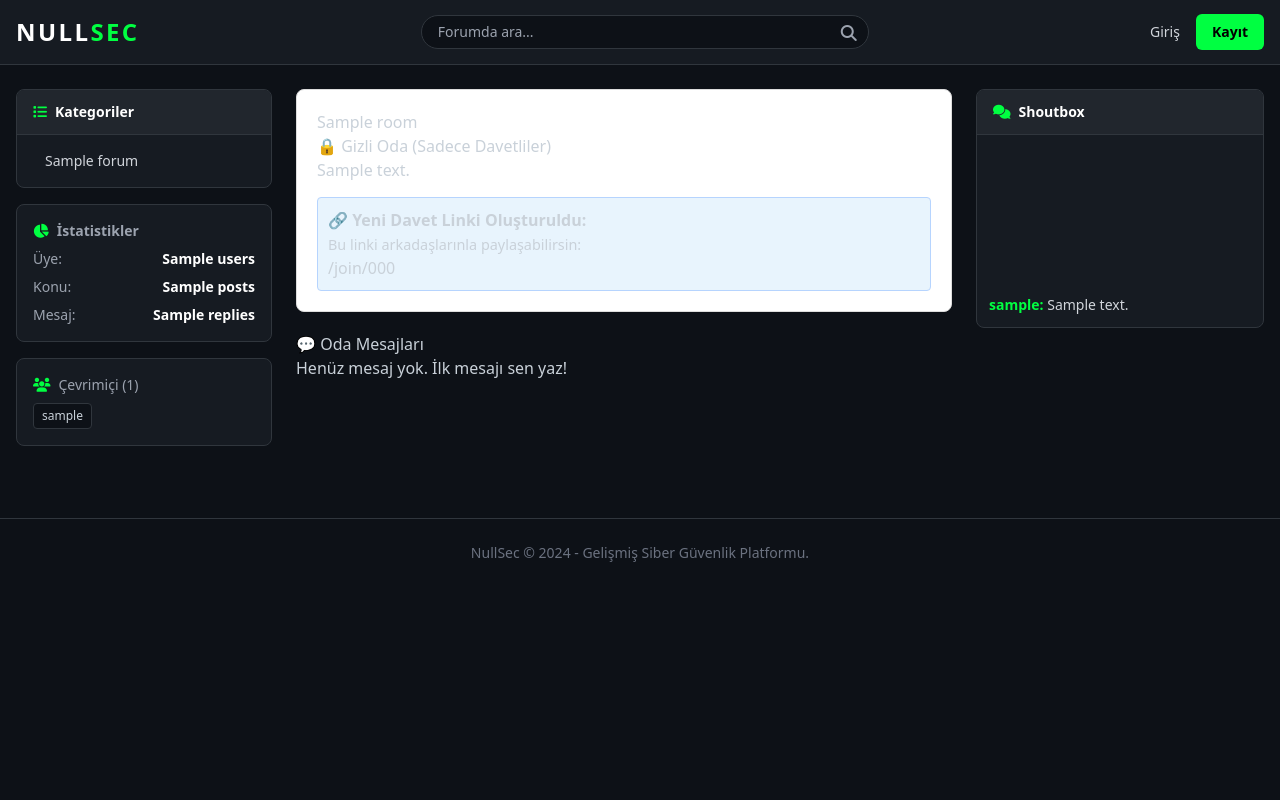
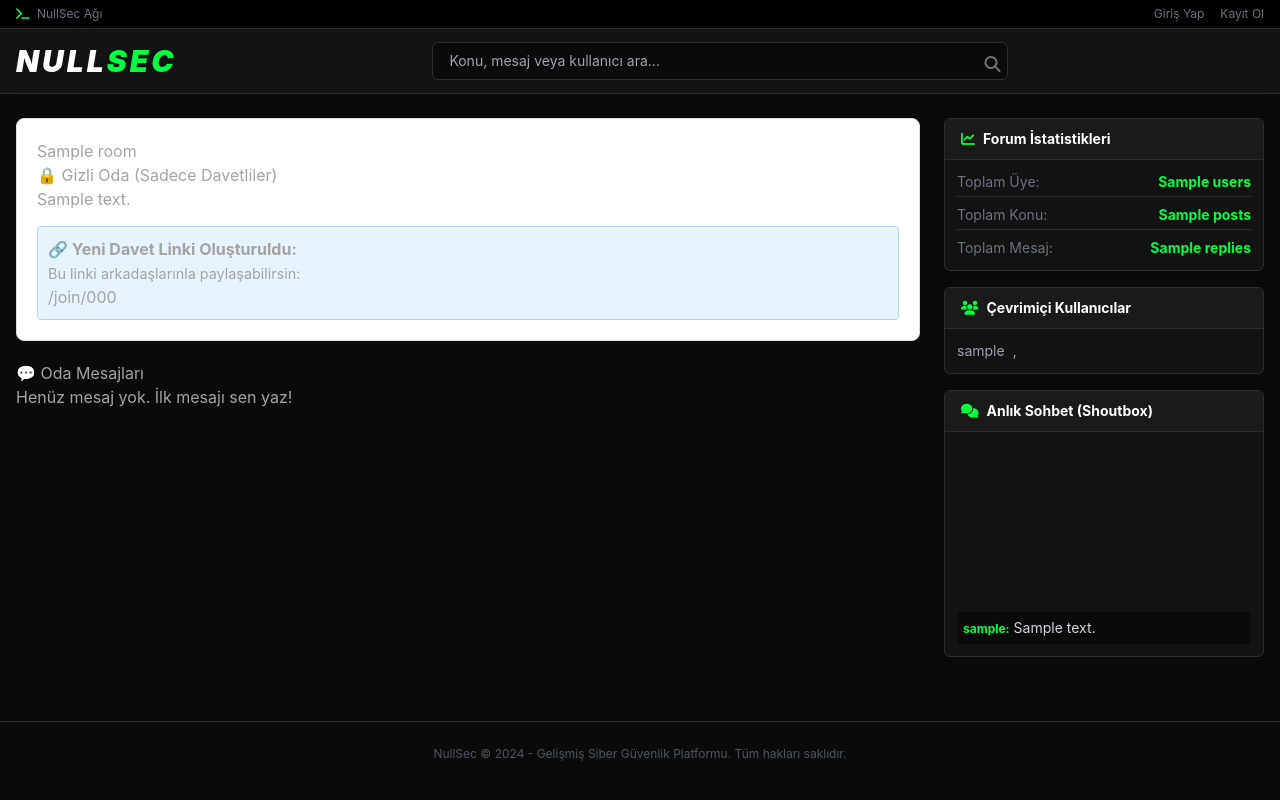
Before and after one commit to gutsalix11129-hub/siber-kale, a Node project: template views/room.ejs in a window 1280 px wide. Run offline with Node 20 templates, Linux system fonts and the light colour scheme; the template is opened without the code that fills it: most values are stand-ins (such as "Sample title", 1, 10 or a date in 2020); some libraries are stand-ins or nearby versions.

Commit message:
Update layout.ejs

```diff
--- a/views/layout.ejs
+++ b/views/layout.ejs
@@ -6,105 +6,118 @@
   <title><%= title %> | NullSec</title>
   <script src="https://cdn.tailwindcss.com"></script>
   <link rel="stylesheet" href="https://cdnjs.cloudflare.com/ajax/libs/font-awesome/6.4.0/css/all.min.css">
-  <link rel="stylesheet" href="https://cdnjs.cloudflare.com/ajax/libs/highlight.js/11.7.0/styles/atom-one-dark.min.css">
-  <script src="https://cdnjs.cloudflare.com/ajax/libs/highlight.js/11.7.0/highlight.min.js"></script>
-  <script>hljs.highlightAll();</script>
-  <script>tailwind.config = { darkMode: 'class', theme: { extend: { colors: { darkbg: '#0d1117', panel: '#161b22', border: '#30363d', primary: '#00ff41' } } } }</script>
-  <style>body { background-color: #0d1117; color: #c9d1d9; } .markdown-body pre { padding: 0; border-radius: 6px; }</style>
+  <script>
+    tailwind.config = { darkMode: 'class', theme: { extend: { colors: { darkbg: '#0a0a0a', panel: '#121212', panelLight: '#1a1a1a', border: '#2d2d2d', primary: '#00ff41', accent: '#ff003c' } } } }
+  </script>
+  <style>
+    body { background-color: #0a0a0a; color: #a3a3a3; font-family: 'Inter', sans-serif; }
+    .forum-row:hover { background-color: #1a1a1a; }
+    .markdown-body pre { background: #000; padding: 15px; border-radius: 6px; border: 1px solid #333; color: #00ff41; overflow-x: auto; }
+  </style>
 </head>
-<body class="antialiased font-sans">
+<body class="antialiased">
 
-  <nav class="bg-panel border-b border-border sticky top-0 z-50">
-    <div class="max-w-7xl mx-auto px-4 flex items-center justify-between h-16">
-      <a href="/" class="text-2xl font-black text-white tracking-widest">NULL<span class="text-primary">SEC</span></a>
+  <!-- ÜST BANT -->
+  <div class="bg-black border-b border-border text-xs py-1.5 px-4 flex justify-between items-center text-gray-500">
+    <div class="flex gap-4">
+      <span><i class="fas fa-terminal text-primary mr-1"></i> NullSec Ağı</span>
+    </div>
+    <div class="flex gap-4">
+      <% if (user) { %>
+        <span>Hoş geldin, <a href="/profile/<%= user.username %>" class="text-primary hover:underline font-bold"><%= user.username %></a></span>
+      <% } else { %>
+        <a href="/login" class="hover:text-white">Giriş Yap</a>
+        <a href="/register" class="hover:text-white">Kayıt Ol</a>
+      <% } %>
+    </div>
+  </div>
 
-      <!-- ARAMA -->
-      <form action="/search" method="GET" class="hidden md:flex flex-1 max-w-md mx-6 relative">
-        <input name="q" placeholder="Forumda ara..." class="w-full bg-darkbg border border-border rounded-full px-4 py-1.5 text-sm text-white focus:outline-none focus:border-primary">
-        <button type="submit" class="absolute right-3 top-1.5 text-gray-400 hover:text-primary"><i class="fas fa-search"></i></button>
-      </form>
+  <!-- NAVBAR -->
+  <nav class="bg-panel border-b border-border sticky top-0 z-50 shadow-lg">
+    <div class="max-w-7xl mx-auto px-4 h-16 flex items-center justify-between">
+      <a href="/" class="text-3xl font-black text-white tracking-widest italic">NULL<span class="text-primary">SEC</span></a>
 
-      <div class="flex items-center space-x-4">
+      <div class="flex-1 max-w-xl mx-8">
+        <form action="/search" method="GET" class="relative">
+          <input name="q" placeholder="Konu, mesaj veya kullanıcı ara..." class="w-full bg-[#0a0a0a] border border-border rounded-md px-4 py-2 text-sm text-white focus:outline-none focus:border-primary transition">
+          <button type="submit" class="absolute right-2 top-2.5 text-gray-500 hover:text-primary"><i class="fas fa-search"></i></button>
+        </form>
+      </div>
+
+      <div class="flex items-center space-x-5">
         <% if (user) { %>
-          <!-- BİLDİRİMLER -->
           <a href="/notifications" class="relative text-gray-400 hover:text-primary transition">
-            <i class="fas fa-bell text-lg"></i>
-            <% if (unreadNotifs > 0) { %>
-              <span class="absolute -top-1 -right-1 bg-red-500 text-white text-[10px] font-bold px-1.5 py-0.5 rounded-full"><%= unreadNotifs %></span>
-            <% } %>
+            <i class="fas fa-bell text-xl"></i>
+            <% if (unreadNotifs > 0) { %><span class="absolute -top-1.5 -right-1.5 bg-accent text-white text-[10px] font-bold px-1.5 rounded-full"><%= unreadNotifs %></span><% } %>
           </a>
-          <!-- MESAJLAR -->
-          <a href="/messages" class="relative text-gray-400 hover:text-primary transition mr-2">
-            <i class="fas fa-envelope text-lg"></i>
-            <% if (unreadPMs > 0) { %>
-              <span class="absolute -top-1 -right-1 bg-red-500 text-white text-[10px] font-bold px-1.5 py-0.5 rounded-full"><%= unreadPMs %></span>
-            <% } %>
+          <a href="/messages" class="relative text-gray-400 hover:text-primary transition">
+            <i class="fas fa-envelope text-xl"></i>
+            <% if (unreadPMs > 0) { %><span class="absolute -top-1.5 -right-1.5 bg-accent text-white text-[10px] font-bold px-1.5 rounded-full"><%= unreadPMs %></span><% } %>
           </a>
-
-          <a href="/profile/<%= user.username %>" class="flex items-center bg-darkbg px-3 py-1.5 rounded-full border border-border hover:border-primary transition">
-            <div class="h-8 w-8 rounded-full bg-gray-700 flex items-center justify-center font-bold text-white mr-3"><%= user.username[0].toUpperCase() %></div>
-            <div class="flex flex-col">
-              <span class="text-sm font-bold text-white leading-tight"><%= user.username %></span>
-              <% let rank = getRank(user.points); %>
-              <span class="text-xs <%= rank.color %> leading-tight"><i class="fas <%= rank.icon %> mr-1"></i><%= rank.name %></span>
-            </div>
+          <a href="/profile/<%= user.username %>" class="flex items-center gap-3 border border-border rounded-full pl-1 pr-3 py-1 bg-[#1a1a1a] hover:border-primary transition">
+            <img src="https://ui-avatars.com/api/?name=<%= user.username %>&background=000&color=00ff41" class="w-7 h-7 rounded-full">
+            <span class="text-sm font-bold text-white"><%= user.username %></span>
           </a>
-          <a href="/settings" class="text-gray-400 hover:text-white" title="Ayarlar"><i class="fas fa-cog"></i></a>
-          <form method="post" action="/logout"><button type="submit" class="text-gray-400 hover:text-red-500"><i class="fas fa-sign-out-alt"></i></button></form>
-        <% } else { %>
-          <a href="/login" class="text-gray-300 hover:text-white text-sm font-medium">Giriş</a>
-          <a href="/register" class="bg-primary text-black hover:bg-white px-4 py-2 rounded-md text-sm font-bold transition">Kayıt</a>
         <% } %>
       </div>
     </div>
   </nav>
 
+  <!-- ANA İÇERİK -->
   <div class="max-w-7xl mx-auto px-4 py-6 flex flex-col md:flex-row gap-6">
-    <!-- SOL MENÜ -->
-    <aside class="w-full md:w-64 flex-shrink-0 space-y-4">
-      <div class="bg-panel rounded-lg border border-border overflow-hidden">
-        <div class="bg-[#21262d] px-4 py-3 border-b border-border font-bold text-white text-sm"><i class="fas fa-list text-primary mr-2"></i>Kategoriler</div>
-        <div class="p-2 space-y-1">
-          <% forums.forEach(f => { %>
-            <a href="/forum/<%= f.id %>" class="block px-3 py-2 rounded-md text-sm text-gray-300 hover:bg-[#21262d] hover:text-primary"><i class="fas <%= f.icon %> text-gray-500 mr-2"></i><%= f.name %></a>
+
+    <main class="flex-1 min-w-0"><%- body %></main>
+
+    <!-- SAĞ SİDEBAR -->
+    <aside class="w-full md:w-80 flex-shrink-0 space-y-4">
+
+      <!-- İSTATİSTİKLER -->
+      <div class="bg-panel border border-border rounded-md overflow-hidden">
+        <div class="bg-panelLight px-4 py-2.5 border-b border-border text-sm font-bold text-white flex items-center gap-2">
+          <i class="fas fa-chart-line text-primary"></i> Forum İstatistikleri
+        </div>
+        <div class="p-3 text-sm space-y-2">
+          <div class="flex justify-between border-b border-border pb-1"><span class="text-gray-500">Toplam Üye:</span> <span class="text-primary font-bold"><%= stats.users %></span></div>
+          <div class="flex justify-between border-b border-border pb-1"><span class="text-gray-500">Toplam Konu:</span> <span class="text-primary font-bold"><%= stats.posts %></span></div>
+          <div class="flex justify-between"><span class="text-gray-500">Toplam Mesaj:</span> <span class="text-primary font-bold"><%= stats.replies %></span></div>
+        </div>
+      </div>
+
+      <!-- ÇEVRİMİÇİ -->
+      <div class="bg-panel border border-border rounded-md overflow-hidden">
+        <div class="bg-panelLight px-4 py-2.5 border-b border-border text-sm font-bold text-white flex items-center gap-2">
+          <i class="fas fa-users text-primary"></i> Çevrimiçi Kullanıcılar
+        </div>
+        <div class="p-3 text-sm text-gray-400 flex flex-wrap gap-2">
+          <% onlineUsers.forEach(u => { %>
+            <a href="/profile/<%= u.username %>" class="hover:text-primary transition"><%= u.username %></a>,
           <% }) %>
         </div>
       </div>
-      <div class="bg-panel rounded-lg border border-border p-4 text-sm space-y-2">
-        <div class="text-gray-400 mb-2 font-bold"><i class="fas fa-chart-pie text-primary mr-2"></i>İstatistikler</div>
-        <div class="flex justify-between text-gray-400"><span>Üye:</span> <span class="text-white font-bold"><%= stats.users %></span></div>
-        <div class="flex justify-between text-gray-400"><span>Konu:</span> <span class="text-white font-bold"><%= stats.posts %></span></div>
-        <div class="flex justify-between text-gray-400"><span>Mesaj:</span> <span class="text-white font-bold"><%= stats.replies %></span></div>
-      </div>
-      <div class="bg-panel rounded-lg border border-border p-4 text-sm">
-        <div class="text-gray-400 mb-2"><i class="fas fa-users text-primary mr-2"></i>Çevrimiçi (<%= onlineUsers.length %>)</div>
-        <div class="flex flex-wrap gap-1">
-          <% onlineUsers.forEach(u => { %><a href="/profile/<%= u.username %>" class="text-xs bg-darkbg border border-border px-2 py-1 rounded hover:border-primary"><%= u.username %></a><% }) %>
+
+      <!-- SHOUTBOX -->
+      <div class="bg-panel border border-border rounded-md overflow-hidden">
+        <div class="bg-panelLight px-4 py-2.5 border-b border-border text-sm font-bold text-white flex items-center gap-2">
+          <i class="fas fa-comments text-primary"></i> Anlık Sohbet (Shoutbox)
         </div>
-      </div>
-    </aside>
-
-    <main class="flex-1 min-w-0"><%- body %></main>
-
-    <!-- SAĞ MENÜ -->
-    <aside class="w-full md:w-72 flex-shrink-0 space-y-4">
-      <div class="bg-panel rounded-lg border border-border overflow-hidden">
-        <div class="bg-[#21262d] px-4 py-3 border-b border-border font-bold text-white text-sm"><i class="fas fa-comments text-primary mr-2"></i>Shoutbox</div>
-        <div class="p-3 h-48 overflow-y-auto space-y-2 text-sm flex flex-col justify-end">
-          <% shoutbox.forEach(s => { %><div class="break-words"><span class="text-primary font-bold"><%= s.username %>:</span> <span class="text-gray-300"><%= s.message %></span></div><% }) %>
+        <div class="p-3 h-56 overflow-y-auto space-y-1.5 text-sm flex flex-col justify-end custom-scrollbar">
+          <% shoutbox.forEach(s => { %>
+            <div class="break-words bg-[#0a0a0a] p-1.5 rounded"><span class="text-primary font-bold text-xs"><%= s.username %>:</span> <span class="text-gray-300"><%= s.message %></span></div>
+          <% }) %>
         </div>
         <% if (user) { %>
-          <form method="post" action="/shoutbox" class="p-2 border-t border-border flex gap-2">
-            <input name="message" placeholder="Mesaj..." required maxlength="100" class="flex-1 bg-darkbg border border-border rounded px-2 py-1.5 text-sm text-white focus:outline-none focus:border-primary">
-            <button type="submit" class="text-primary hover:text-white"><i class="fas fa-paper-plane"></i></button>
+          <form method="post" action="/shoutbox" class="p-2 border-t border-border flex gap-1">
+            <input name="message" placeholder="Mesaj yaz..." required maxlength="100" class="flex-1 bg-[#0a0a0a] border border-border rounded px-2 py-1 text-sm text-white focus:outline-none focus:border-primary">
+            <button type="submit" class="bg-primary text-black px-3 rounded hover:bg-white transition"><i class="fas fa-paper-plane"></i></button>
           </form>
         <% } %>
       </div>
+
     </aside>
   </div>
 
-  <footer class="border-t border-border mt-12 py-6 text-center text-gray-500 text-sm">
-    <p>NullSec &copy; 2024 - Gelişmiş Siber Güvenlik Platformu.</p>
+  <footer class="border-t border-border mt-10 py-6 text-center text-gray-600 text-xs">
+    <p>NullSec &copy; 2024 - Gelişmiş Siber Güvenlik Platformu. Tüm hakları saklıdır.</p>
   </footer>
 </body>
 </html>
```
